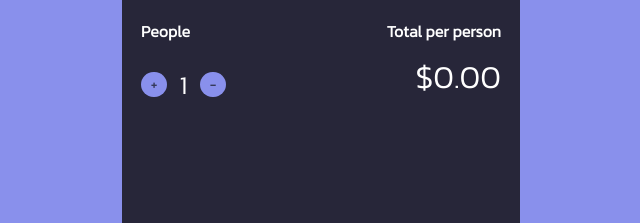
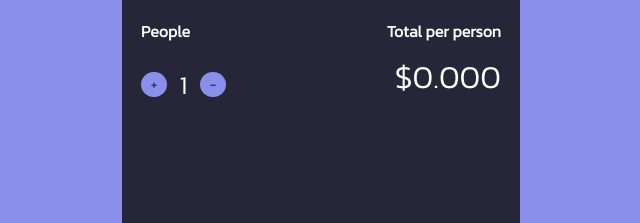
Before and after one commit to ChariesDang06/TipCalculator, a plain HTML site: page index.html in a window 1280 px wide. Shown: the part 338-561 px from the top of the page, 319-959 px from the left. Drawn offline with Linux system fonts and the light colour scheme.

Commit message:
update holder inner Text in perPersonalTotal

```diff
--- a/index.html
+++ b/index.html
@@ -58,7 +58,7 @@
         </div>
         <div class="totalContainer">
           <div class="title">Total per person</div>
-          <div class="total" id="perPersonTotal">$0.00</div>
+          <div class="total" id="perPersonTotal">$0.000</div>
         </div>
       </div>
     </div>
```
